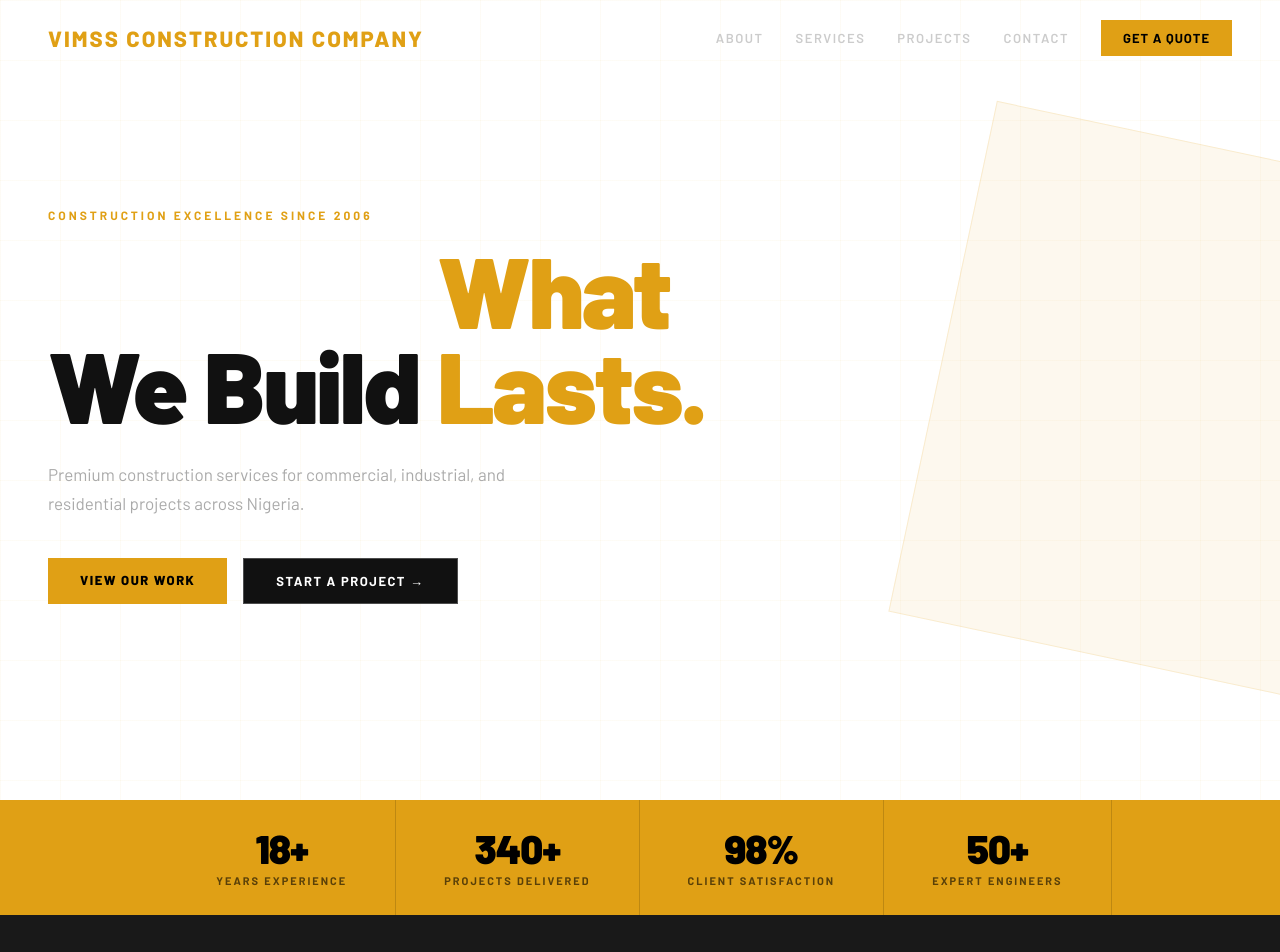
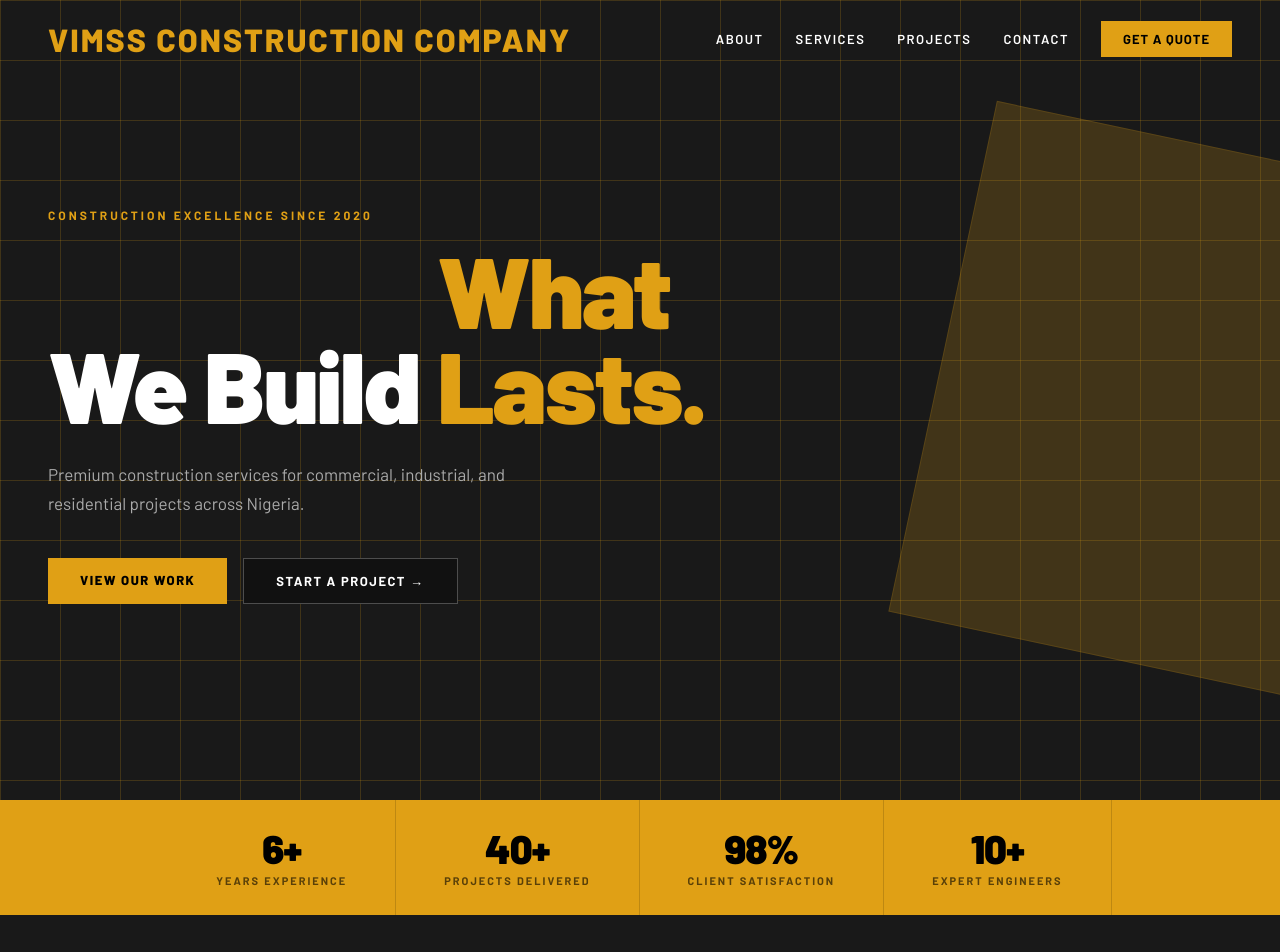
Before and after one commit to CyberFemi-x/VIMMS-Construction-Company, a React (Vite) app: page / in a window 1280 px wide. Shown: the top 952 px of the page. Built offline with nearby package versions, Linux system fonts and the light colour scheme.

Commit message:
Added EmailJs

```diff
--- a/package.json
+++ b/package.json
@@ -10,6 +10,7 @@
     "preview": "vite preview"
   },
   "dependencies": {
+    "@emailjs/browser": "^4.4.1",
     "react": "^19.2.0",
     "react-dom": "^19.2.0"
   },
--- a/src/Contact/Contact.jsx
+++ b/src/Contact/Contact.jsx
@@ -1,7 +1,35 @@
 import "./contact.css"
-function Contact (){
-    return(
+import emailjs from "@emailjs/browser"
+import { useRef, useState } from "react"
 
+function Contact() {
+    const form = useRef()
+    const [loading, setLoading] = useState(false)
+
+    const sendEmail = (e) => {
+        e.preventDefault()
+        setLoading(true)
+
+        emailjs.sendForm(
+            import.meta.env.VITE_EMAILJS_SERVICE,
+            import.meta.env.VITE_EMAILJS_TEMPLATE,
+            form.current,
+            import.meta.env.VITE_EMAILJS_PUBLIC
+        )
+        .then(() => {
+            alert("Message sent successfully!")
+            e.target.reset()
+        })
+        .catch((error) => {
+            console.log(error)
+            alert("Failed to send message")
+        })
+        .finally(() => {
+            setLoading(false)
+        })
+    }
+
+    return (
         <>
             {/* ── CTA BAND ── */}
             <section className="cta-band">
@@ -20,13 +48,17 @@ function Contact (){
                     <p className="section-eyebrow">Get In Touch</p>
                     <h2 className="section-title">Let's Talk</h2>
                 </div>
+
                 <div className="contact-grid">
+
+                    {/* CONTACT INFO */}
                     <div>
                         {[
-                    { label: "Phone", val: "+234 801 234 5678" },
-                    { label: "Email", val: "hello@buildstrong.ng" },
-                    { label: "Address", val: "14 Bourdillon Rd, Ikoyi, Lagos" },
+                            { label: "Phone", val: "+234 810 70 413 72" },
+                            { label: "Email", val: "vimssconstructionandengineerin@gmail.com" },
+                            { label: "Address", val: "12A Glorious Estate, Eleshin Bus Stop, Elepe, Ikorodu, Lagos State" },
                             { label: "Hours", val: "Mon – Sat: 7am – 6pm" },
+                            { label: "RC No:", val: "8608079" },
                         ].map((c) => (
                             <div key={c.label} className="contact-row">
                                 <span className="contact-label">{c.label}</span>
@@ -34,21 +66,56 @@ function Contact (){
                             </div>
                         ))}
                     </div>
-                <form className="form" onSubmit={(e) => e.preventDefault()}>
-                    <input className="input" placeholder="Your Name" />
-                    <input className="input" placeholder="Email Address" />
-                    <input className="input" placeholder="Project Type" />
-                    <textarea className="textarea" placeholder="Tell us about your project..." rows={4} />
-                    <button type="submit" className="btn-primary">
-                    Send Message
+
+                    {/* FORM */}
+                    <form ref={form} className="form" onSubmit={sendEmail}>
+
+                        <input
+                            className="input"
+                            type="text"
+                            name="user_name"
+                            placeholder="Your Name"
+                            required
+                        />
+
+                        <input
+                            className="input"
+                            type="email"
+                            name="user_email"
+                            placeholder="Email Address"
+                            required
+                        />
+
+                        <input
+                            className="input"
+                            type="text"
+                            name="project_type"
+                            placeholder="Project Type"
+                            required
+                        />
+
+                        <textarea
+                            className="textarea"
+                            name="message"
+                            placeholder="Tell us about your project..."
+                            rows={4}
+                            required
+                        />
+
+                        <button
+                            type="submit"
+                            className="btn-primary"
+                            disabled={loading}
+                        >
+                            {loading ? "Sending..." : "Send Message"}
                         </button>
+
                     </form>
+
                 </div>
             </section>
-
-
         </>
     )
+}
 
-}
 export default Contact
--- a/src/Footer/Footer.jsx
+++ b/src/Footer/Footer.jsx
@@ -6,7 +6,7 @@ function Footer (){
         {/* ── FOOTER ── */}
                 <footer className="footer">
                     <span className="logo">
-                    <span className="logo-accent">VIMSS</span>CONSTRUCTION COMPANY
+                    <span className="logo-accent">VIMSS </span>CONSTRUCTION COMPANY
                 </span>
                <p className="footer-text">
                 © 2025 VIMSS CONSTRUCTION COMPANY. All rights reserved.
--- a/src/Hero/Hero.jsx
+++ b/src/Hero/Hero.jsx
@@ -1,7 +1,6 @@
 import './hero.css';
 import { useState, useEffect } from "react";
-
-const NAV_LINKS = ["About", "Services", "Projects", "Contact"];
+import { NAV_LINKS } from '../constants/navLinks';
 
 function Hero() {
 
@@ -85,7 +84,7 @@ function Hero() {
       <section className="hero">
         <div className="hero-grid" />
         <div className="hero-content">
-          <p className="hero-eyebrow">Construction Excellence Since 2006</p>
+          <p className="hero-eyebrow">Construction Excellence Since 2020</p>
           <h1 className="hero-title">
             We Build{" "}
             <span className="hero-accent">
--- a/src/Hero/hero.css
+++ b/src/Hero/hero.css
@@ -19,7 +19,7 @@
 }
 
 .logo {
-  font-size: 22px;
+  font-size: 32px;
   font-weight: 800;
   letter-spacing: 2px;
   color: #fff;
@@ -37,7 +37,7 @@
 }
 
 .nav-link {
-  color: #ccc;
+  color: #fff;
   text-decoration: none;
   font-size: 13px;
   font-weight: 600;
@@ -114,7 +114,7 @@
 
 /* ── HERO ── */
 .hero {
-    background: white;
+    background: var(--dark);
   position: relative;
   min-height: 100vh;
   display: flex;
@@ -127,8 +127,8 @@
   position: absolute;
   inset: 0;
   background-image:
-    linear-gradient(rgba(224, 160, 21, 0.04) 1px, transparent 1px),
-    linear-gradient(90deg, rgba(224, 160, 21, 0.04) 1px, transparent 1px);
+    linear-gradient(rgba(224, 160, 21, 0.2) 1px, transparent 1px),
+    linear-gradient(90deg, rgba(224, 160, 21, 0.2) 1px, transparent 1px);
   background-size: 60px 60px;
   pointer-events: none;
 }
@@ -154,7 +154,7 @@
   line-height: 0.95;
   letter-spacing: -2px;
   margin: 0 0 28px;
-  color: var(--darker);
+  color: #fff;
 }
 
 .hero-accent {
@@ -183,7 +183,7 @@
   transform: translateY(-50%) rotate(12deg);
   width: 420px;
   height: 520px;
-  background: rgba(224, 160, 21, 0.07);
+  background: rgba(224, 160, 21, 0.2);
   border: 1px solid rgba(224, 160, 21, 0.15);
   pointer-events: none;
 }
--- a/src/Stats/Stats.jsx
+++ b/src/Stats/Stats.jsx
@@ -21,7 +21,7 @@ function Stats() {
           <div className="about-img-block">
             <div className="about-img-inner">
               <div className="about-img-pattern" />
-              <span className="about-img-label">EST. 2006</span>
+              <span className="about-img-label">EST. 2020</span>
             </div>
           </div>
           <div className="about-text">
--- /dev/null
+++ b/src/constants/navLinks.jsx
@@ -0,0 +1 @@
+export const NAV_LINKS = ["About", "Services", "Projects", "Contact"];
--- a/src/constants/stats.jsx
+++ b/src/constants/stats.jsx
@@ -1,6 +1,6 @@
 export const STATS = [
-  { value: "18+", label: "Years Experience" },
-  { value: "340+", label: "Projects Delivered" },
+  { value: "6+", label: "Years Experience" },
+  { value: "40+", label: "Projects Delivered" },
   { value: "98%", label: "Client Satisfaction" },
-  { value: "50+", label: "Expert Engineers" },
+  { value: "10+", label: "Expert Engineers" },
 ];
```
Also changed, not shown: 2 other files (tests, documents, lock files or other folders). Lines whose indentation alone changed are shown as unchanged.
